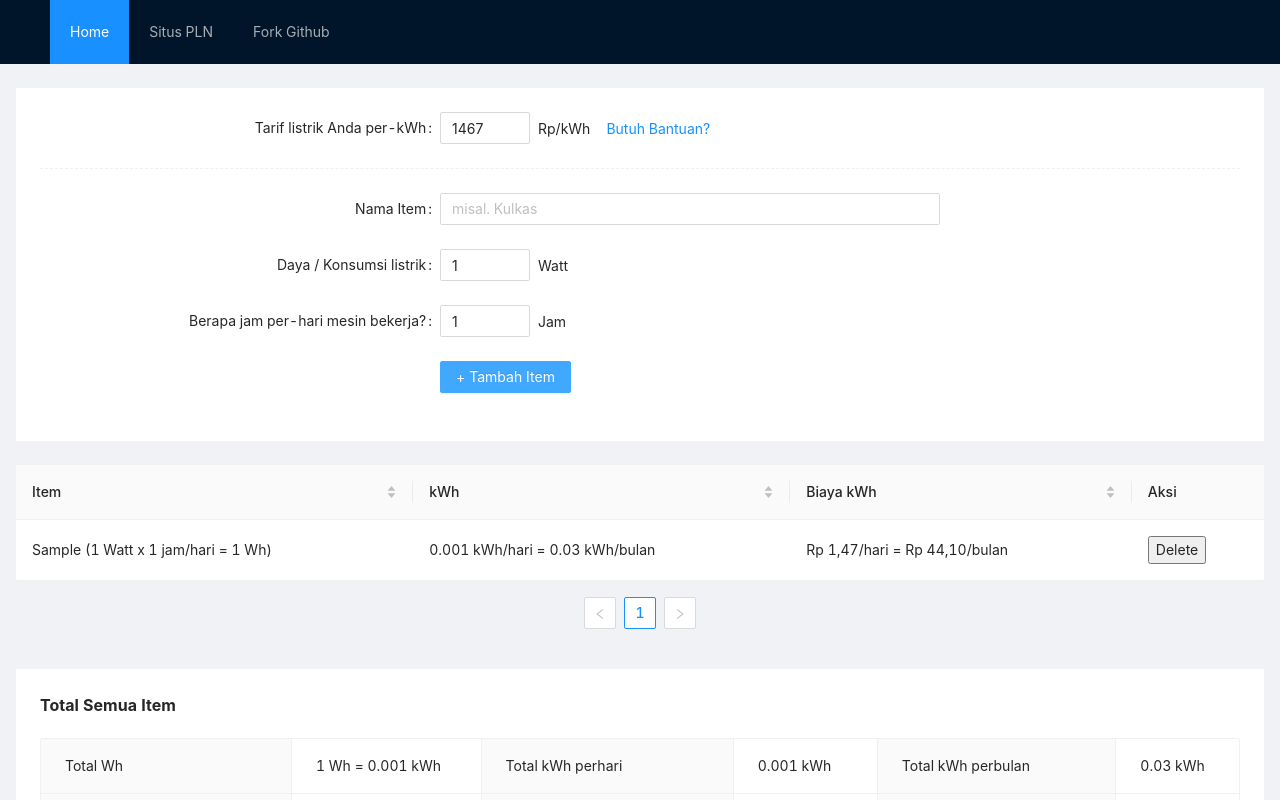
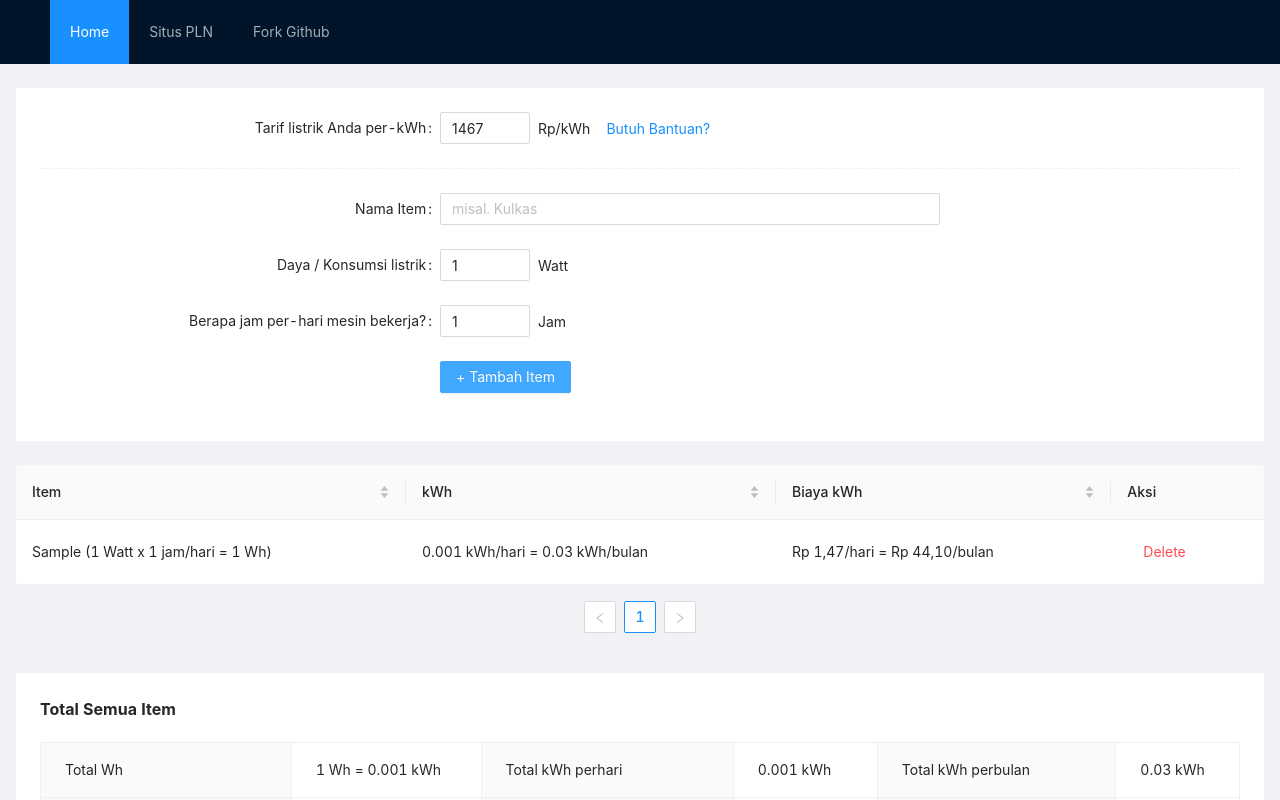
Before and after one commit to rririanto/kalkulator-listrik, a React (Create React App) app: page / in a window 1280 px wide. Both pictures are taken after typing "Sample" into the empty fields and a click on the button "+ Tambah Item". Shown: the top 800 px of the page. Built offline with nearby package versions, Linux system fonts and the light colour scheme.

Commit message:
style: change delete button type to link danger

```diff
--- a/src/components/CardList.js
+++ b/src/components/CardList.js
@@ -1,5 +1,5 @@
 import React, { Component } from "react";
-import { Card, Col } from "antd";
+import { Card, Col, Button } from "antd";
 
 class CardList extends Component {
   remove = () => {
@@ -15,9 +15,9 @@ class CardList extends Component {
           title={item.itemName}
           bordered={false}
           extra={
-            <button type="button" className="link-button" onClick={this.remove}>
+            <Button type="link" danger onClick={this.remove}>
               Hapus
-            </button>
+            </Button>
           }
         >
           {item.description}
--- a/src/components/TableList.js
+++ b/src/components/TableList.js
@@ -1,6 +1,6 @@
 import React, { Component } from "react";
 
-import { Table } from "antd";
+import { Table, Button } from "antd";
 
 class TableList extends Component {
   constructor(props) {
@@ -26,13 +26,13 @@ class TableList extends Component {
         key: "action",
         render: (text, record) => (
           <span>
-            <button
+            <Button type="link" danger
               onClick={(e) => {
                 this.onDelete(record.key, e);
               }}
             >
               Delete
-            </button>
+            </Button>
           </span>
         ),
       },
```
